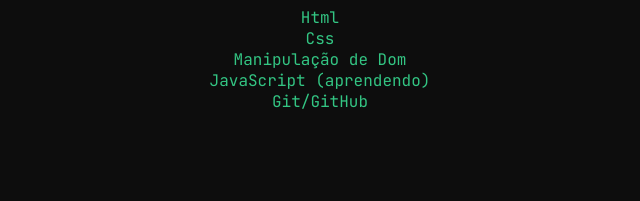
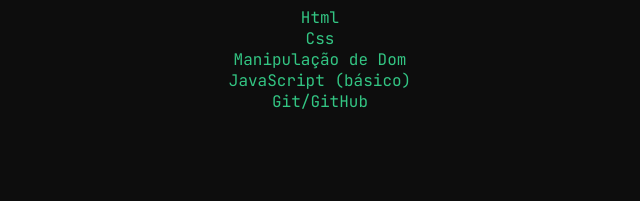
Before and after one commit to DaviChaste/davichaste.github.io, a plain HTML site: page index.html in a window 1280 px wide. Shown: the part 734-935 px from the top of the page, 320-960 px from the left. Drawn offline with Linux system fonts and the light colour scheme.

Commit message:
Fix HTML formatting and improve content

```diff
--- a/index.html
+++ b/index.html
@@ -132,7 +132,7 @@
             <li>Html</li>
             <li>Css</li>
             <li>Manipulação de Dom</li>
-            <li>JavaScript (aprendendo)</li>
+            <li>JavaScript (básico)</li>
             <li>Git/GitHub</li>
         </ul>
     </section>
```
